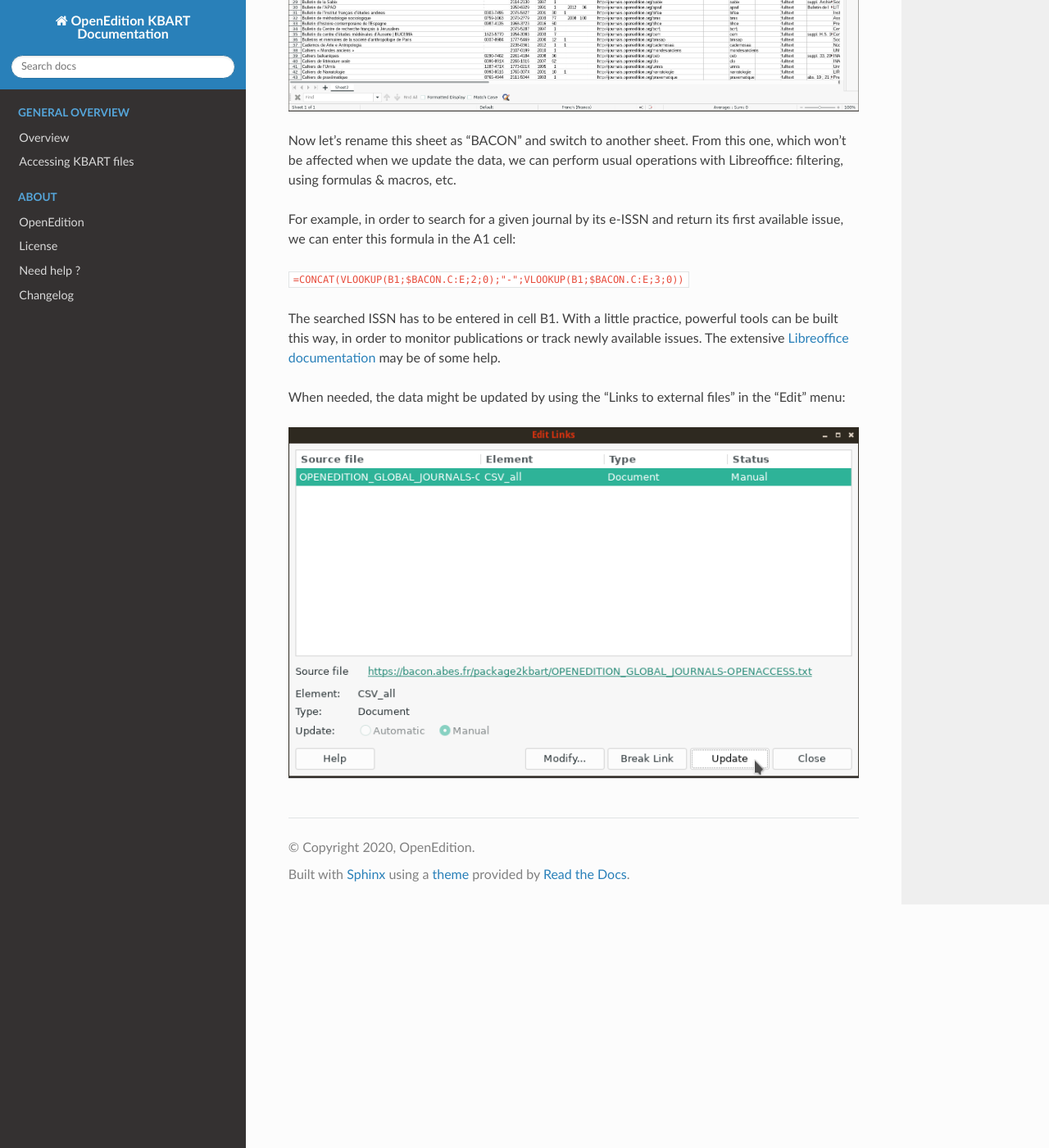
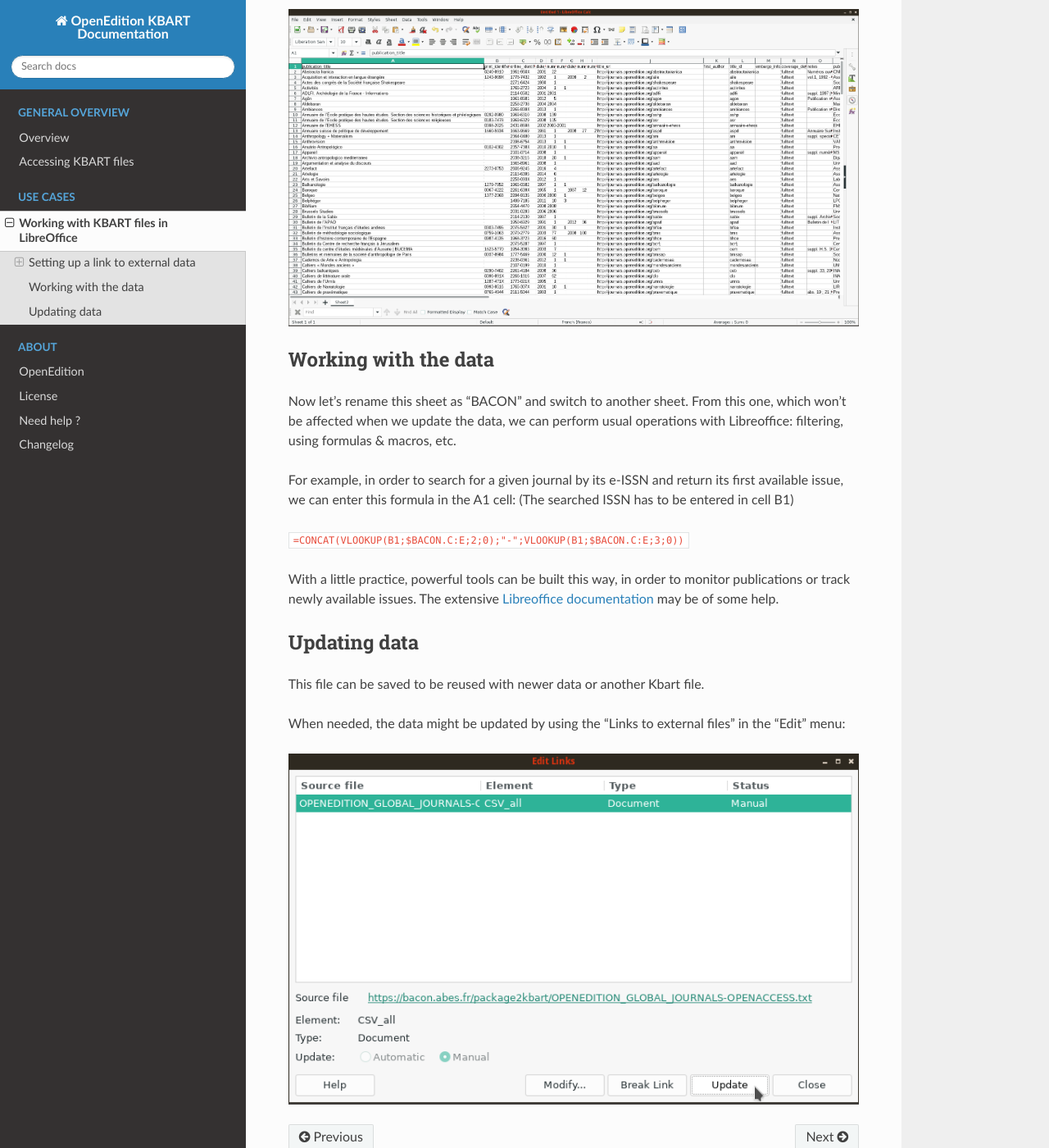
Before and after one commit to OpenEdition/kbart-openedition, a Sphinx documentation site: the page built from docs/source/libreoffice.rst, in a window 1280 px wide and 1400 px high, scrolled down 2597 px. Shown: the whole window at 82% size. Built offline with Sphinx 7.4.7 and the Read the Docs theme 2.0.0, drawn with Linux system fonts in a browser that asks for light colours; pages that are not in the unit, such as notebooks, are missing from menus; some of the changed text lies outside the part shown.

Commit message:
fixed toctree

```diff
--- a/docs/source/index.rst
+++ b/docs/source/index.rst
@@ -13,11 +13,13 @@ This documentation describes the specific elements related to OpenEdition but do
 
    overview
    access
-
+   description
 
 .. toctree::
    :maxdepth: 2
-   :caption: Data description
+   :caption: Use cases
+
+   libreoffice
 
 .. toctree::
    :maxdepth: 2
--- a/docs/source/libreoffice.rst
+++ b/docs/source/libreoffice.rst
@@ -1,4 +1,4 @@
-.. libreoffice:
+.. _libreoffice:
 
 Working with KBART files in LibreOffice
 ============================================
@@ -9,6 +9,12 @@ suite, created and maintained by `The Document Foundation <https://www.documentf
 We'll show how to automatically retrieve coverage data for Open Access Journals
 from OpenEdition Journals.
 
+.. contents:: Table of Contents
+   :depth: 2
+
+Setting up a link to external data
+-------------------------------------
+
 First, create a new LibreOffice Calc spreadsheet. Once this is done, in the menu
 bar, select "Sheet", and then `"Link to External Data..." <https://help.libreoffice.org/Calc/Inserting_External_Data_in_Table_WebQuery>`_
 in the dropdown menu.
@@ -33,19 +42,27 @@ imported in your spreadsheet:
 
 .. image:: _static/libreoffice_example.png
 
+Working with the data
+-------------------------------------
+
 Now let's rename this sheet as "BACON" and switch to another sheet. From this
 one, which won't be affected when we update the data, we can perform usual
 operations with Libreoffice: filtering, using formulas & macros, etc.
 
 For example, in order to search for a given journal by its e-ISSN and return its
 first available issue, we can enter this formula in the A1 cell:
+(The searched ISSN has to be entered in cell B1)
 
 ``=CONCAT(VLOOKUP(B1;$BACON.C:E;2;0);"-";VLOOKUP(B1;$BACON.C:E;3;0))``
 
-The searched ISSN has to be entered in cell B1. With a little practice, powerful
-tools can be built this way, in order to monitor publications or track newly
-available issues. The extensive `Libreoffice documentation <https://documentation.libreoffice.org/>`_
+With a little practice, powerful tools can be built this way, in order to
+monitor publications or track newly available issues. The extensive `Libreoffice documentation <https://documentation.libreoffice.org/>`_
 may be of some help.
+
+Updating data
+-------------------------------------
+
+This file can be saved to be reused with newer data or another Kbart file.
 
 When needed, the data might be updated by using the "Links to external files"
 in the "Edit" menu:
```
Also changed, not shown: other parts of docs/source/libreoffice.rst (+4 -1 lines).
